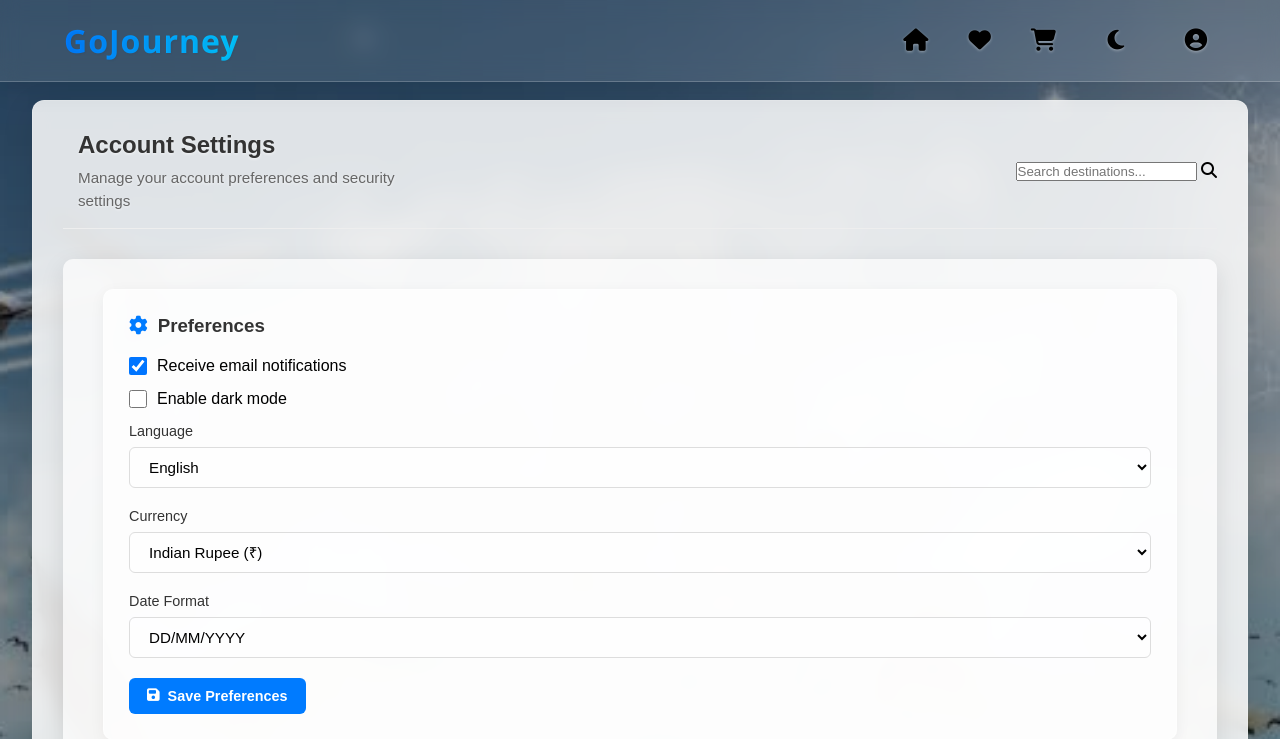
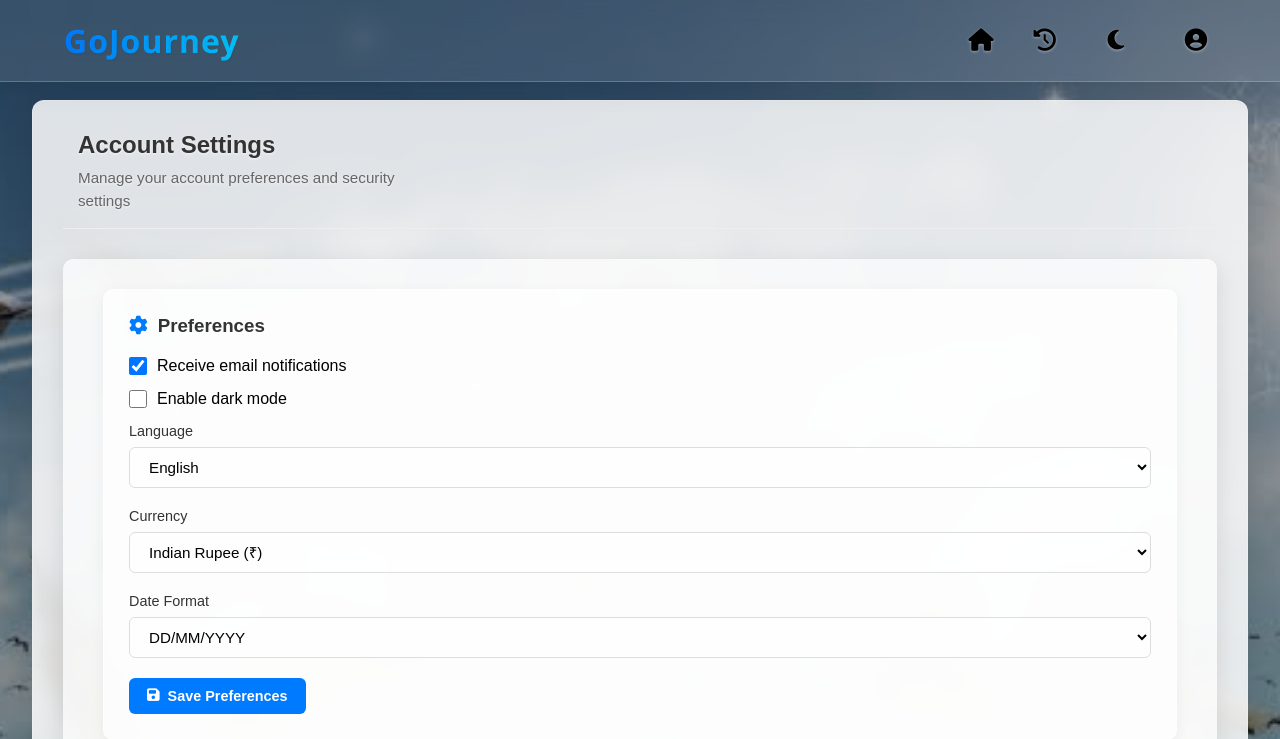
Before and after one commit to CodeWithAmitKumar/GoJourney, a PHP site: page /dashboard/settings.php in a window 1280 px wide. Shown: the top 739 px of the page. Run offline with PHP 8.4, Linux system fonts and the light colour scheme; the visitor is signed in with stand-in values (Sample User, id 1); data that the repository does not hold is empty.

Commit message:
added history section in nav bar

```diff
--- a/dashboard/flight_results.php
+++ b/dashboard/flight_results.php
@@ -698,8 +698,7 @@ $flightClass = isset($_GET['class']) ? $_GET['class'] : 'Economy';
 
             <div class="nav-links">
                 <a href="index.php" title="Home"><i class="fas fa-home"></i></a>
-                <a href="#" title="Wishlist"><i class="fas fa-heart"></i></a>
-                <a href="#" title="Cart"><i class="fas fa-shopping-cart"></i></a>
+                <a href="my_bookings.php" title="Booking History"><i class="fas fa-history"></i></a>
                 <button id="theme-toggle" title="Toggle Theme" class="theme-toggle-btn">
                     <i class="fas fa-moon"></i>
                     <i class="fas fa-sun" style="display: none;"></i>
--- a/dashboard/hotel_results.php
+++ b/dashboard/hotel_results.php
@@ -639,8 +639,7 @@ $rooms = isset($_GET['rooms']) ? $_GET['rooms'] : 1;
             </div>
             <div class="nav-links">
                 <a href="index.php" title="Home"><i class="fas fa-home"></i></a>
-                <a href="#" title="Wishlist"><i class="fas fa-heart"></i></a>
-                <a href="#" title="Cart"><i class="fas fa-shopping-cart"></i></a>
+                <a href="my_bookings.php" title="Booking History"><i class="fas fa-history"></i></a>
                 <button id="theme-toggle" title="Toggle Theme" class="theme-toggle-btn">
                     <i class="fas fa-moon"></i>
                     <i class="fas fa-sun" style="display: none;"></i>
--- a/dashboard/index.php
+++ b/dashboard/index.php
@@ -86,8 +86,7 @@ date_default_timezone_set('Asia/Kolkata'); // Set to your local timezone
 
             <div class="nav-links">
                 <a href="index.php" title="Home"><i class="fas fa-home"></i></a>
-                <a href="#" title="Wishlist"><i class="fas fa-heart"></i></a>
-                <a href="#" title="Cart"><i class="fas fa-shopping-cart"></i></a>
+                <a href="my_bookings.php" title="Booking History"><i class="fas fa-history"></i></a>
                 <button id="theme-toggle" title="Toggle Theme" class="theme-toggle-btn">
                     <i class="fas fa-moon"></i>
                     <i class="fas fa-sun" style="display: none;"></i>
--- a/dashboard/my_bookings.php
+++ b/dashboard/my_bookings.php
@@ -358,8 +358,7 @@ if (empty($bookings) && isset($_SESSION['booking_confirmed'])) {
 
             <div class="nav-links">
                 <a href="index.php" title="Home"><i class="fas fa-home"></i></a>
-                <a href="#" title="Wishlist"><i class="fas fa-heart"></i></a>
-                <a href="#" title="Cart"><i class="fas fa-shopping-cart"></i></a>
+                <a href="my_bookings.php" title="Booking History"><i class="fas fa-history"></i></a>
                 <button id="theme-toggle" title="Toggle Theme" class="theme-toggle-btn">
                     <i class="fas fa-moon"></i>
                     <i class="fas fa-sun" style="display: none;"></i>
--- a/dashboard/payment.php
+++ b/dashboard/payment.php
@@ -409,8 +409,7 @@ if ($_SERVER['REQUEST_METHOD'] === 'POST') {
 
             <div class="nav-links">
                 <a href="index.php" title="Home"><i class="fas fa-home"></i></a>
-                <a href="#" title="Wishlist"><i class="fas fa-heart"></i></a>
-                <a href="#" title="Cart"><i class="fas fa-shopping-cart"></i></a>
+                <a href="my_bookings.php" title="Booking History"><i class="fas fa-history"></i></a>
                 <button id="theme-toggle" title="Toggle Theme" class="theme-toggle-btn">
                     <i class="fas fa-moon"></i>
                     <i class="fas fa-sun" style="display: none;"></i>
--- a/dashboard/profile.php
+++ b/dashboard/profile.php
@@ -166,8 +166,7 @@ if ($_SERVER['REQUEST_METHOD'] === 'POST') {
             <a href="index.php" class="logo">GoJourney</a>
             <div class="nav-links">
                 <a href="index.php" title="Home"><i class="fas fa-home"></i></a>
-                <a href="#" title="Wishlist"><i class="fas fa-heart"></i></a>
-                <a href="#" title="Cart"><i class="fas fa-shopping-cart"></i></a>
+                <a href="my_bookings.php" title="Booking History"><i class="fas fa-history"></i></a>
                 <button id="theme-toggle" title="Toggle Theme" class="theme-toggle-btn">
                     <i class="fas fa-moon"></i>
                     <i class="fas fa-sun" style="display: none;"></i>
--- a/dashboard/settings.php
+++ b/dashboard/settings.php
@@ -234,8 +234,7 @@ if (isset($_POST['delete_account'])) {
             <a href="index.php" class="logo">GoJourney</a>
             <div class="nav-links">
                 <a href="index.php" title="Home"><i class="fas fa-home"></i></a>
-                <a href="#" title="Wishlist"><i class="fas fa-heart"></i></a>
-                <a href="#" title="Cart"><i class="fas fa-shopping-cart"></i></a>
+                <a href="my_bookings.php" title="Booking History"><i class="fas fa-history"></i></a>
                 <button id="theme-toggle" title="Toggle Theme" class="theme-toggle-btn">
                     <i class="fas fa-moon"></i>
                     <i class="fas fa-sun" style="display: none;"></i>
@@ -261,10 +260,6 @@ if (isset($_POST['delete_account'])) {
                 <div class="welcome-message">
                     <span>Account Settings</span>
                     <div class="welcome-subtitle">Manage your account preferences and security settings</div>
-                </div>
-                <div class="search-container">
-                    <input type="text" class="search-input" placeholder="Search destinations...">
-                    <i class="fas fa-search search-icon"></i>
                 </div>
             </div>
 
--- a/dashboard/ticket.php
+++ b/dashboard/ticket.php
@@ -566,8 +566,7 @@ if ($bookingId) {
 
             <div class="nav-links">
                 <a href="index.php" title="Home"><i class="fas fa-home"></i></a>
-                <a href="#" title="Wishlist"><i class="fas fa-heart"></i></a>
-                <a href="#" title="Cart"><i class="fas fa-shopping-cart"></i></a>
+                <a href="my_bookings.php" title="Booking History"><i class="fas fa-history"></i></a>
                 <button id="theme-toggle" title="Toggle Theme" class="theme-toggle-btn">
                     <i class="fas fa-moon"></i>
                     <i class="fas fa-sun" style="display: none;"></i>
--- a/dashboard/train_results.php
+++ b/dashboard/train_results.php
@@ -701,8 +701,7 @@ $passengers = isset($_GET['passengers']) ? $_GET['passengers'] : 1;
 
             <div class="nav-links">
                 <a href="index.php" title="Home"><i class="fas fa-home"></i></a>
-                <a href="#" title="Wishlist"><i class="fas fa-heart"></i></a>
-                <a href="#" title="Cart"><i class="fas fa-shopping-cart"></i></a>
+                <a href="my_bookings.php" title="Booking History"><i class="fas fa-history"></i></a>
                 <button id="theme-toggle" title="Toggle Theme" class="theme-toggle-btn">
                     <i class="fas fa-moon"></i>
                     <i class="fas fa-sun" style="display: none;"></i>
--- a/dashboard/view_booking.php
+++ b/dashboard/view_booking.php
@@ -381,8 +381,7 @@ $duration = "{$durationHours}h " . ($durationMinutes > 0 ? "{$durationMinutes}m"
 
             <div class="nav-links">
                 <a href="index.php" title="Home"><i class="fas fa-home"></i></a>
-                <a href="#" title="Wishlist"><i class="fas fa-heart"></i></a>
-                <a href="#" title="Cart"><i class="fas fa-shopping-cart"></i></a>
+                <a href="my_bookings.php" title="Booking History"><i class="fas fa-history"></i></a>
                 <button id="theme-toggle" title="Toggle Theme" class="theme-toggle-btn">
                     <i class="fas fa-moon"></i>
                     <i class="fas fa-sun" style="display: none;"></i>
```
Also changed, not shown: dashboard/booking.php (+5 -2 lines).
